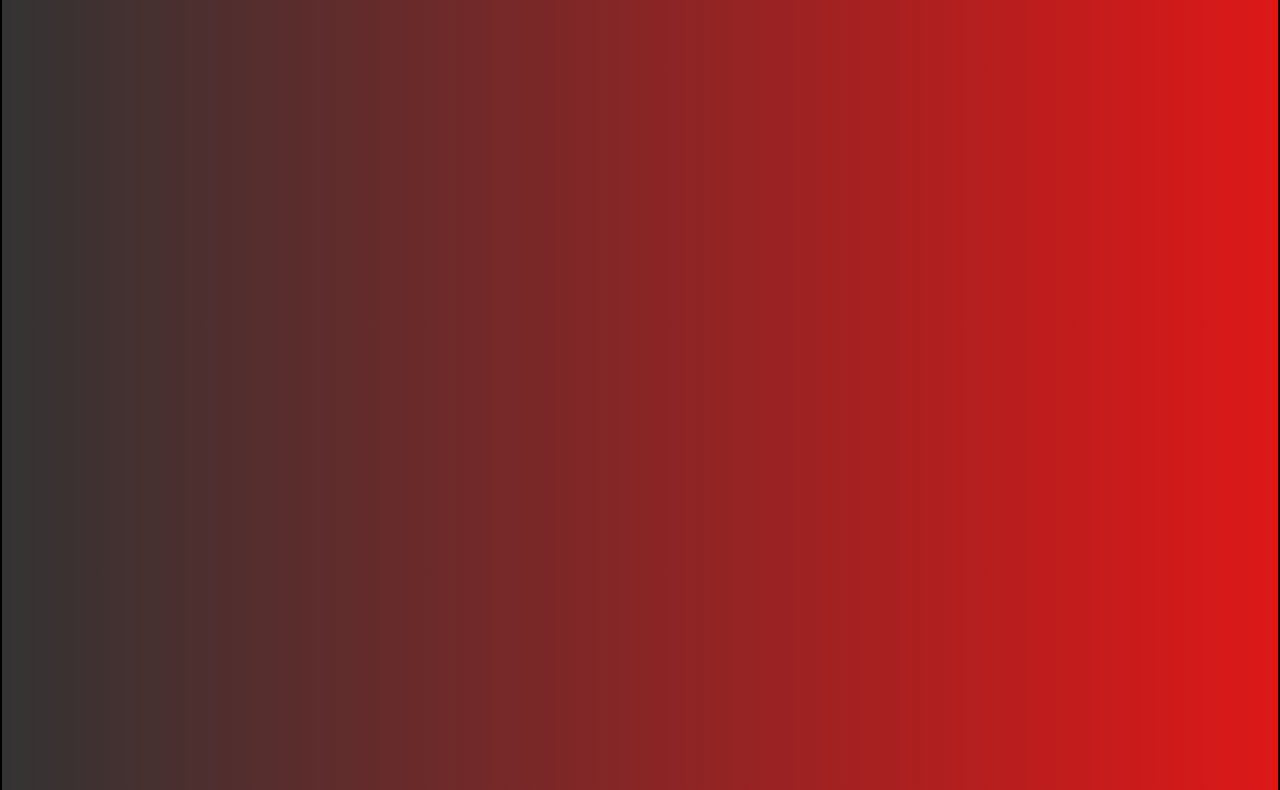
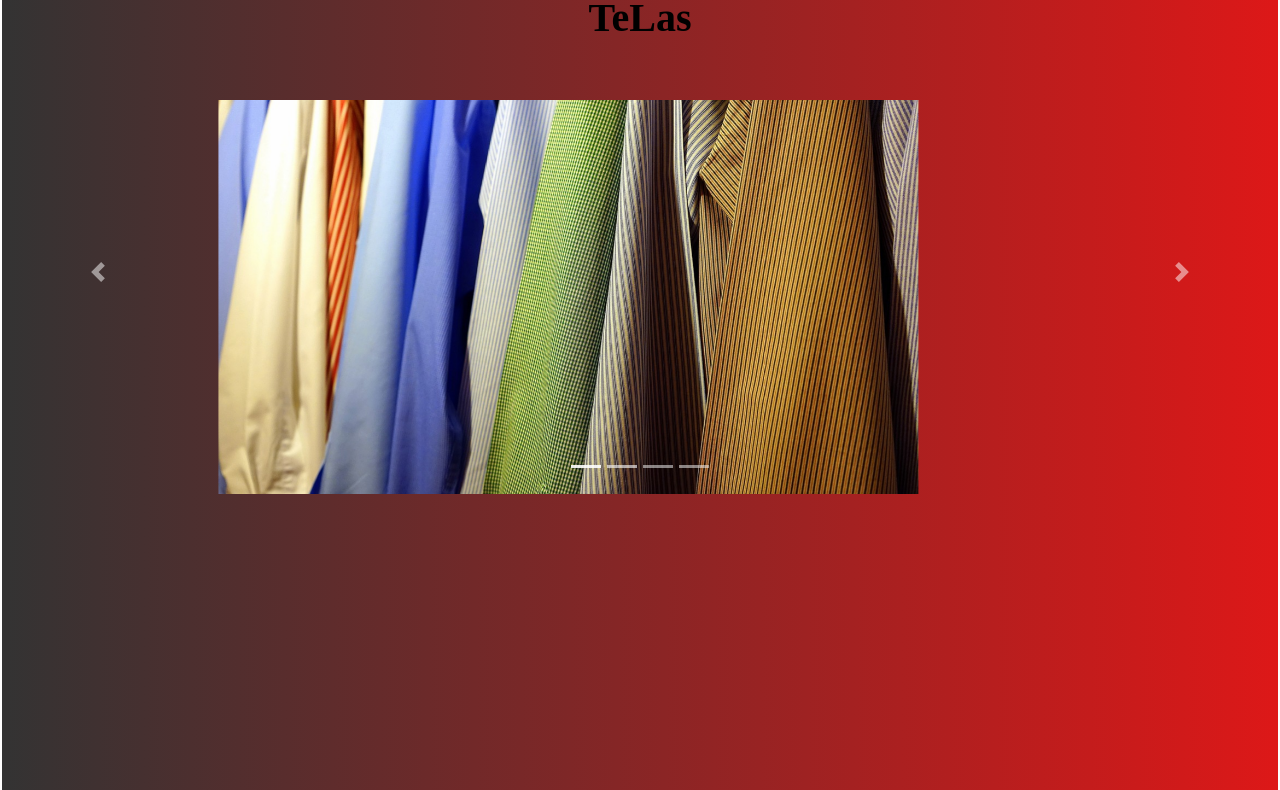
Before and after one commit to simpatyforthedevil/volA-Site, a website: page pages/Tienda.html in a window 1280 px wide. Shown: the part 188-978 px from the top of the page. Drawn offline with nearby package versions, Linux system fonts and the light colour scheme; a web font is replaced by a local one.

```diff
--- a/estilo.scss
+++ b/estilo.scss
@@ -108,7 +108,6 @@
     height: 1000px;
     width: auto;
     background-image: linear-gradient(to right, #333333, #dd1818);
-    border: 2px solid black;
 }
 
 .carousel-inner {
@@ -116,6 +115,13 @@
     background-size: cover;
     text-align: center;
     padding-top: 50px;
+}
+
+h5 {
+    text-align: center;
+    font-size: 40px;
+    font-weight: bold;
+    color: black;
 }
 
 .fotos {
--- a/pages/Tienda.html
+++ b/pages/Tienda.html
@@ -5,6 +5,8 @@
     <meta charset="UTF-8">
     <meta http-equiv="X-UA-Compatible" content="IE=edge">
     <meta name="viewport" content="width=device-width, initial-scale=1.0">
+    <meta name="keywords" content="Tienda,Ropa,Moda,Estilo,Vestimenta,Accesorios,Diseño,Tendencias,Marcas,Colecciones,Calidad,Compras,Clientes,Ventas,Descuentos,Promociones,Temporada,Stock,Exhibición,Probadores">
+    <meta name="description" content="Descubre las últimas tendencias en ropa y accesorios en nuestro sitio web de moda. Encuentra las prendas más chic y versátiles para lucir a la moda en cualquier ocasión. ¡Visítanos ahora y renueva tu guardarropa con estilo!">
     <link rel="shortcut icon" href="./img/WhatsApp Image 2023-03-14 at 11.59.24.jpeg">
     <link rel="stylesheet" href="https://cdnjs.cloudflare.com/ajax/libs/font-awesome/6.3.0/css/all.min.css"
         integrity="sha512-SzlrxWUlpfuzQ+pcUCosxcglQRNAq/DZjVsC0lE40xsADsfeQoEypE+enwcOiGjk/bSuGGKHEyjSoQ1zVisanQ=="
@@ -71,7 +73,45 @@
     <main class="tienda">
         <br>
         <h1 class="titulo">Tienda</h1>
+        <h5>TeLas</h5>
 
+<!-- Carrusel inicio -->
+<div id="demo" class="carousel slide" data-ride="carousel">
+
+    <!-- Indicators -->
+    <ul class="carousel-indicators">
+        <li data-target="#demo" data-slide-to="0" class="active"></li>
+        <li data-target="#demo" data-slide-to="1"></li>
+        <li data-target="#demo" data-slide-to="2"></li>
+        <li data-target="#demo" data-slide-to="3"></li>
+    </ul>
+
+    <!-- Barra desplazable de imagenes -->
+    <div class="carousel-inner">
+        <div class="carousel-item active">
+            <img src="../img/carruseltienda1.jpg" width="700px" alt="Los Angeles">
+        </div>
+        <div class="carousel-item">
+            <img src="../img/carruseltienda2.jpg" width="700px" alt="Chicago">
+        </div>
+        <div class="carousel-item">
+            <img src="../img/carruseltienda3.jpg" width="700px" alt="New York">
+        </div>
+        <div class="carousel-item">
+            <img src="../img/carruseltienda4.jpg" width="700px" alt="New York">
+        </div>
+    </div>
+
+    <!-- controles del carrusel -->
+    <a class="carousel-control-prev" href="#demo" data-slide="prev">
+        <span class="carousel-control-prev-icon"></span>
+    </a>
+    <a class="carousel-control-next" href="#demo" data-slide="next">
+        <span class="carousel-control-next-icon"></span>
+    </a>
+
+</div>
+<!-- carrusel fin -->
 
     </main>
     <footer>
```
Also changed, not shown: index.html (+2 -0 lines), pages/Colecciones.html (+2 -0 lines), pages/Contacto.html (+2 -0 lines), pages/Nosotrxs.html (+2 -0 lines), estilo.css, img/carruseltienda1.jpg (added), img/carruseltienda2.jpg (added), img/carruseltienda3.jpg (added), img/carruseltienda4.jpg (added), 1 other file.
